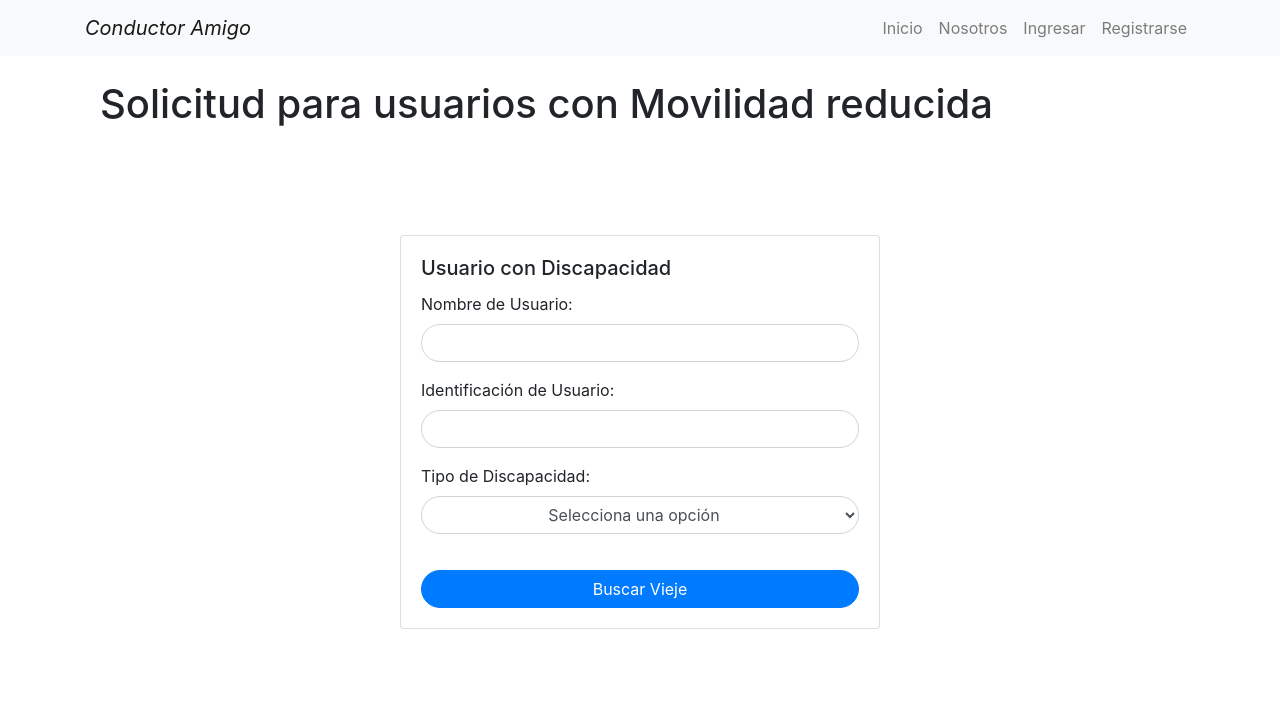
After one commit to jmartinezgr/ppi_17, a Django app: page /usuarios/usuario_discapacidad in a window 1280 px wide. The commit adds this page. Shown: the top 711 px of the page. Run offline with Django 4.2, Linux system fonts and the light colour scheme; some libraries are stand-ins or nearby versions.

Commit message:
Se agrego vista de persona_discapacidad
Se agrego su repectiva URL, views, template.html, y se agregaron un DISCAPICITY_TYPE a FormsUser (FormsUser no fue modificado).
Se agregaron unos archivos extra al setear el Virtual Enviroment
Se agregó a las URL de conductor_amigo path para "usuario/"

```diff
--- a/conductor_amigo/conductor_amigo/urls.py
+++ b/conductor_amigo/conductor_amigo/urls.py
@@ -19,5 +19,6 @@ from django.urls import path,include
 urlpatterns = [
     path('admin/', admin.site.urls),
     path('',include('mainapp.urls')),
-    path('',include('usuarios.urls')),
+    path('usuarios/',include('usuarios.urls')),
+
 ]
--- a/conductor_amigo/mainapp/templates/layouts/layout.html
+++ b/conductor_amigo/mainapp/templates/layouts/layout.html
@@ -52,6 +52,7 @@
                         <li class="nav-item">
                             <a class="nav-link" href=''> Registrarse </a>
                         </li>
+
                     {% endif %}
                 </ul>
             </div>
--- a/conductor_amigo/mainapp/urls.py
+++ b/conductor_amigo/mainapp/urls.py
@@ -1,9 +1,12 @@
 from django.urls import path
+
 from . import views
 
 urlpatterns = [
     path('',views.home,name="landing"),
     path('home/', views.home, name='home'),
     path('logout/', views.logout_view, name='logout_view'),
-    path('nosotros/',views.nosotros,name="nosotros")
+    path('nosotros/',views.nosotros,name="nosotros"),
+
+
 ]
--- a/conductor_amigo/usuarios/apps.py
+++ b/conductor_amigo/usuarios/apps.py
@@ -1,5 +1,4 @@
 from django.apps import AppConfig
-
 
 class UsuariosConfig(AppConfig):
     default_auto_field = 'django.db.models.BigAutoField'
--- a/conductor_amigo/usuarios/forms.py
+++ b/conductor_amigo/usuarios/forms.py
@@ -1,4 +1,5 @@
 from django import forms
+from django.shortcuts import render
 
 class UserSearchForm(forms.Form):
     username = forms.CharField(
@@ -26,12 +27,27 @@ class UserSearchForm(forms.Form):
         ('conductor', 'Conductor'),
     ]
 
+    DISABILITY_TYPE_CHOICES = [
+    ('None', "Selecciona una opción"),
+    ('silla de ruedas', 'Silla de ruedas'),
+    ('muletas', 'Muletas'),
+    ('discapacidad auditiva', 'Discapacidad Auditiva'),
+    ]
+
     user_type = forms.ChoiceField(
         choices=USER_TYPE_CHOICES,
         required=False,
         label="Tipo de Usuario",
         widget=forms.Select(attrs={'class': 'form-control rounded-pill', 'style': 'text-align:center;'})
     )
+
+    disability_type = forms.ChoiceField(
+        choices=DISABILITY_TYPE_CHOICES,
+        required=False,
+        label="Tipo de Discapacidad",
+        widget=forms.Select(attrs={'class': 'form-control rounded-pill', 'style': 'text-align:center;'})
+    )
+
 
     def search(self):
         username = self.cleaned_data.get('username')
@@ -44,3 +60,24 @@ class UserSearchForm(forms.Form):
         print('Tipo de Usuario:', user_type)
 
         return username
+
+    def search_user_disability(self):
+        result = ""
+        username = self.cleaned_data['username']
+        identification = self.cleaned_data['identification']
+        disability_type = self.cleaned_data.get('disability_type')
+
+        # Realiza la validación específica aquí
+
+        # Ejemplo: Validación simple para mostrar un mensaje de éxito
+
+        if disability_type:
+            result += f", Tipo de Discapacidad: {disability_type}"
+        else:
+            result = f"Usuario validado - Nombre: {username}, Identificación: {identification}"
+
+        #         return render(request, 'result_template.html', {'result': result})
+        # else:
+        #     form = UserSearchForm()
+
+        # return render(request, 'search_template.html', {'form': form})
--- /dev/null
+++ b/conductor_amigo/usuarios/templates/pasajeros/usuario_discapacidad.html
@@ -0,0 +1,41 @@
+{% extends 'layouts/layout.html' %}
+
+{% block content %}
+<div class="container mt-4">
+    <h1 class="mb-4">Solicitud para usuarios con Movilidad reducida</h1>
+    <div class="d-flex justify-content-center align-items-center" style="min-height: 70vh;">
+        <form method="post">
+            {% csrf_token %}
+            <div class="card" style="width: 30rem;">
+                <div class="card-body">
+                    <h5 class="card-title">Usuario con Discapacidad</h5>
+                    <div class="mb-3">
+                        <label for="{{ form.username.id_for_label }}" class="form-label">Nombre de Usuario:</label>
+                        {{ form.username }}
+                    </div>
+                    <div class="mb-3">
+                        <label for="{{ form.identification.id_for_label }}" class="form-label">Identificación de Usuario:</label>
+                        {{ form.identification }}
+                    </div>
+                    <div class="mb-3">
+                        <label for="{{ form.disability_type.id_for_label }}" class="form-label">Tipo de Discapacidad:</label>
+                        {{ form.disability_type }}
+                    </div>
+                    <button class="btn btn-primary w-100 rounded-pill" type="submit" style="margin-top:20px;">Buscar Vieje</button>
+                    <div id="loading-message" style="display: none; margin-top: 10px; text-align: center;">
+                        Esto puede tardar unos minutos
+                    </div>
+                </div>
+            </div>
+        </form>
+    </div>
+</div>
+
+<script>
+    document.getElementById('search-form').addEventListener('submit', function() {
+        document.getElementById('search-button').style.display = 'none';
+        document.getElementById('loading-message').style.display = 'block';
+    });
+</script>
+
+{% endblock %}
--- a/conductor_amigo/usuarios/urls.py
+++ b/conductor_amigo/usuarios/urls.py
@@ -5,4 +5,5 @@ from . import views
 # Configuración de URLs
 urlpatterns = [
     path("busqueda_usuarios", views.buscar_usuario, name="busqueda"),
+    path("usuario_discapacidad", views.usuario_discapacidad, name="discapacidad")
 ]
--- a/conductor_amigo/usuarios/views.py
+++ b/conductor_amigo/usuarios/views.py
@@ -13,3 +13,15 @@ def buscar_usuario(request):
         form = UserSearchForm()
 
     return render(request, 'pasajeros/busqueda_usuarios.html', {'form': form, 'data_returned': data_returned})
+
+def usuario_discapacidad(request):
+    data_returned = None
+
+    if request.method == 'POST':
+        form = UserSearchForm(request.POST)
+        if form.is_valid():
+            data_returned = form.search_user_disability()
+    else:
+        form = UserSearchForm()
+
+    return render(request, 'pasajeros/usuario_discapacidad.html', {'form': form, 'data_returned': data_returned})
```
